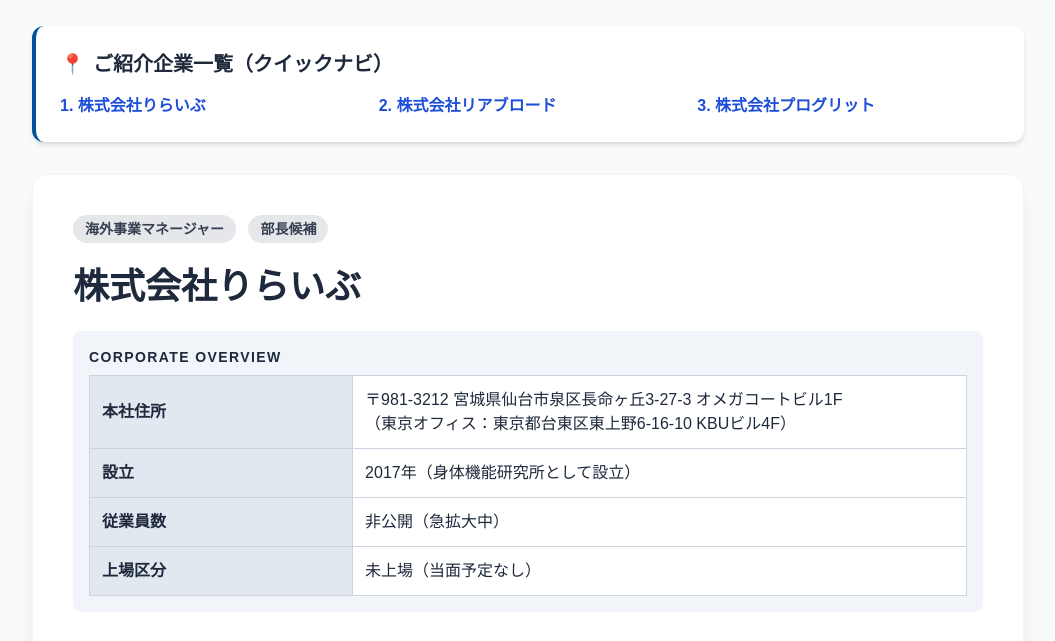
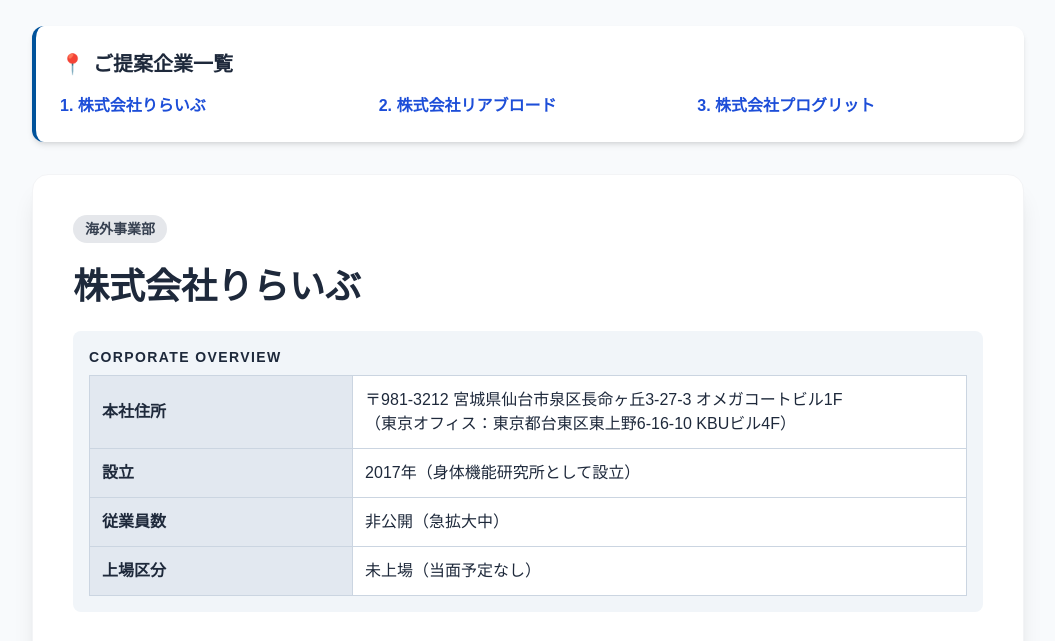
Before and after one commit to morich-inc/Goto.M, a plain HTML site: page index.html in a window 1280 px wide. Shown: the part 86-727 px from the top of the page, without its empty margins (112-1167 px from the left). Drawn offline with nearby package versions, Linux system fonts and the light colour scheme.

Commit message:
Update company section titles and roles

```diff
--- a/index.html
+++ b/index.html
@@ -59,7 +59,7 @@
     <nav class="max-w-5xl mx-auto px-4 mt-8 mb-8">
         <div class="bg-white p-6 rounded-xl shadow-md border-l-4 border-hr-blue">
             <h2 class="text-xl font-bold mb-4 flex items-center">
-                <span class="mr-2">📍</span> ご紹介企業一覧（クイックナビ）
+                <span class="mr-2">📍</span> ご提案企業一覧
             </h2>
             <ul class="grid grid-cols-1 md:grid-cols-3 gap-4">
                 <li><a href="#company1" class="nav-link font-bold text-blue-700">1. 株式会社りらいぶ</a></li>
@@ -73,8 +73,7 @@
 
         <section id="company1" class="bg-white rounded-2xl shadow-xl p-6 md:p-10 mb-12 border border-gray-100">
             <div class="mb-6">
-                <span class="inline-block bg-gray-200 text-gray-700 px-3 py-1 rounded-full text-sm font-bold mr-2">海外事業マネージャー</span>
-                <span class="inline-block bg-gray-200 text-gray-700 px-3 py-1 rounded-full text-sm font-bold">部長候補</span>
+                <span class="inline-block bg-gray-200 text-gray-700 px-3 py-1 rounded-full text-sm font-bold mr-2">海外事業部</span>
             </div>
 
             <h1 class="text-3xl md:text-4xl font-black mb-6 leading-tight">株式会社りらいぶ</h1>
```
